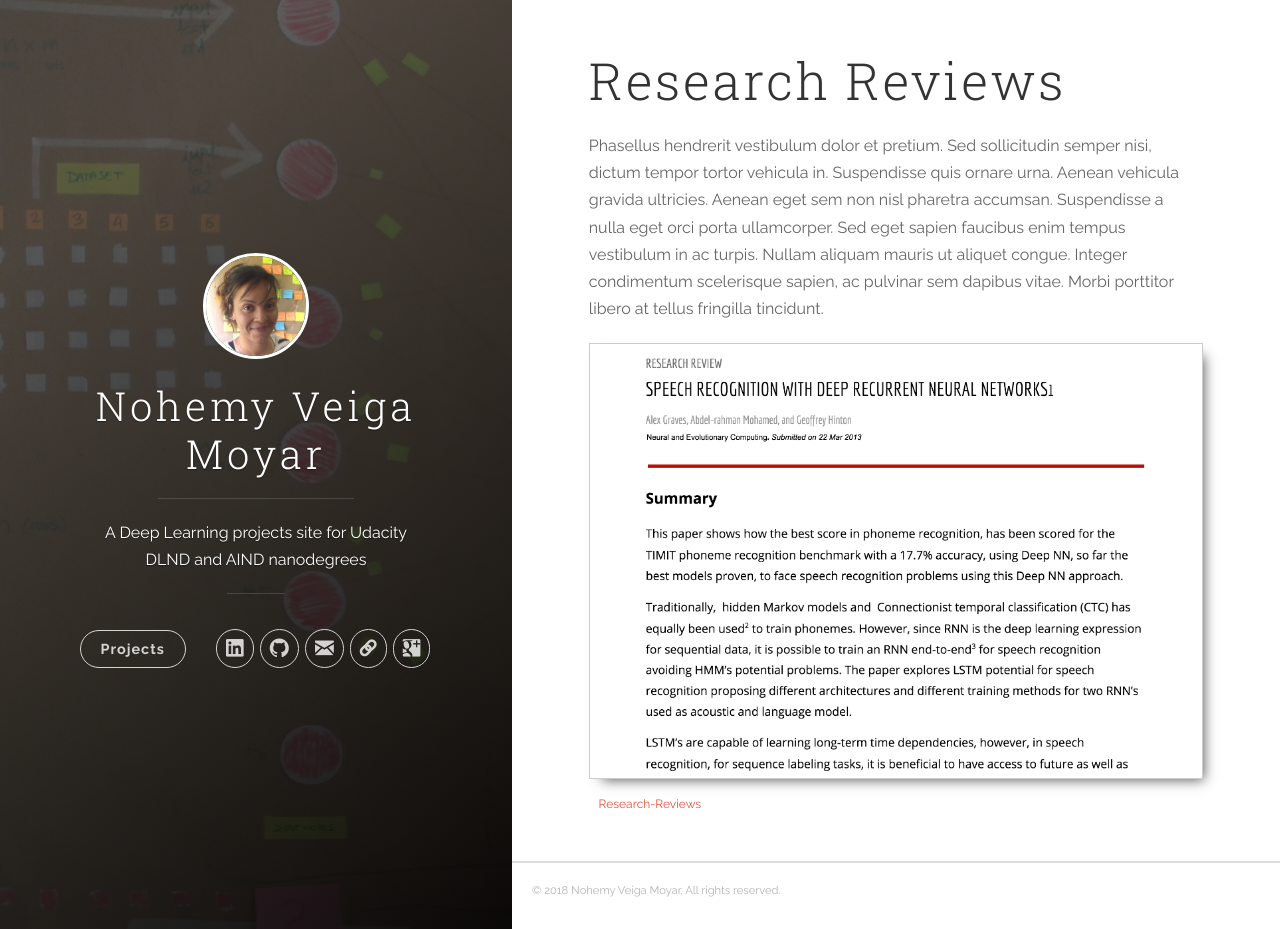
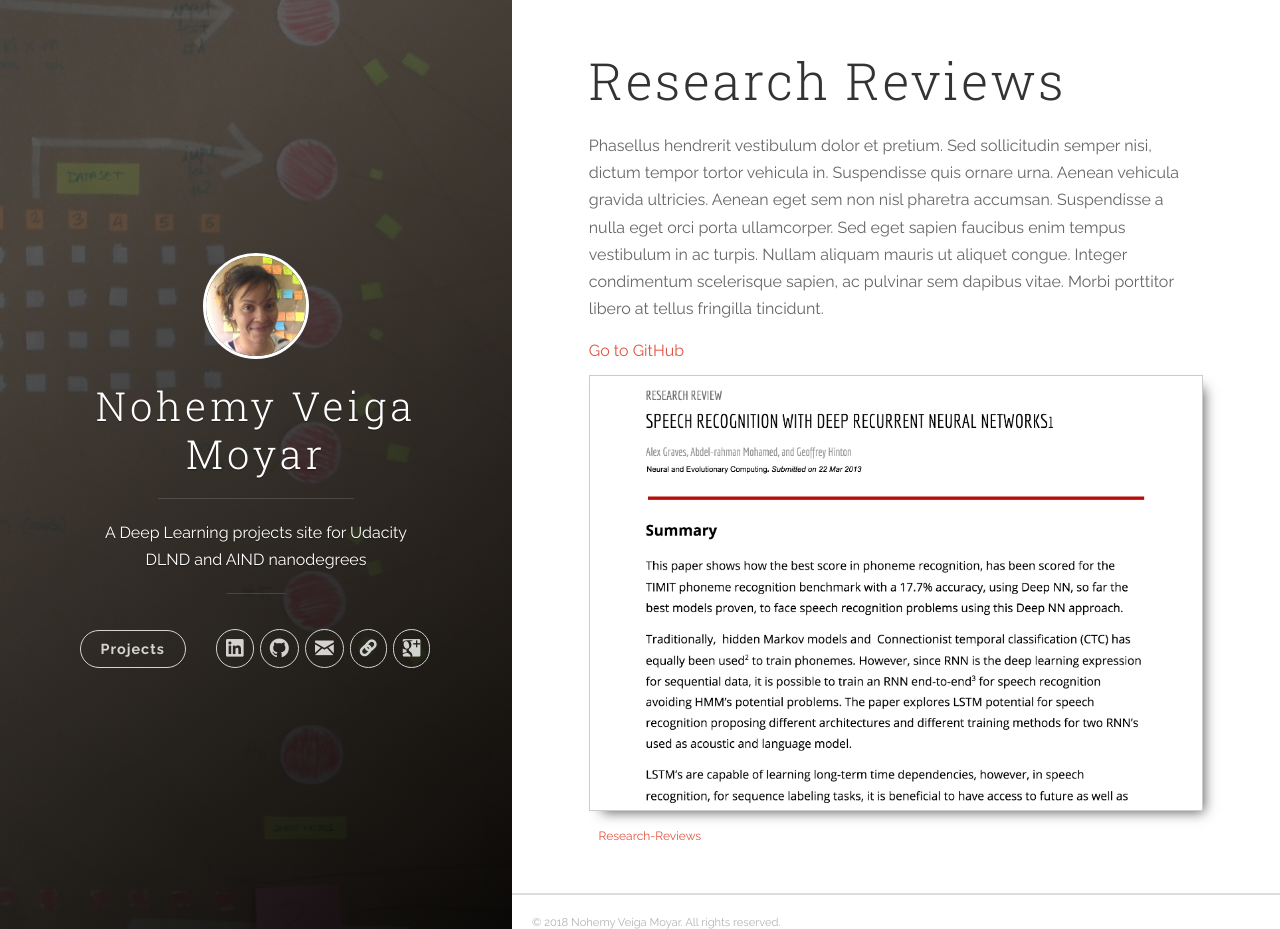
Before and after one commit to nvmoyar/nvmoyar.github.io, a Jekyll site: the page built from _projects/research_reviews.md, in a window 1280 px wide and 929 px high. Built offline with Jekyll 4.4.1, drawn with Linux system fonts in a browser that asks for light colours.

Commit message:
feat: display new fields added to the front matter of project item

```diff
--- a/_layouts/project_page.html
+++ b/_layouts/project_page.html
@@ -19,7 +19,12 @@ title, layout, description, link, project-image, project-category, project-tags
 
   <section class="post">
     <div class="description">{{ content }}</div>
-    <div class="post-img"><img src="{{ site.baseurl }}/images/projects/{{ page.project-image }}" /></div>
+    <span class="">
+      {% if project.project-link !='' %}
+        <span><a href="{{ page.project-link }}">Go to GitHub</a></span>
+      {% endif %}
+    </span>
+    <div class="post-img"><a href="{{ page.project-link }}" target="_blank"><img src="{{ site.baseurl }}/images/projects/{{ page.project-image }}" /></a></div>
 
     <span class="post-meta__tags">{% for tag in tags %}<a href="{{ site.baseurl }}/tags/#{{ tag }}">{{ tag }}</a> {% endfor %}</span>
 
```
